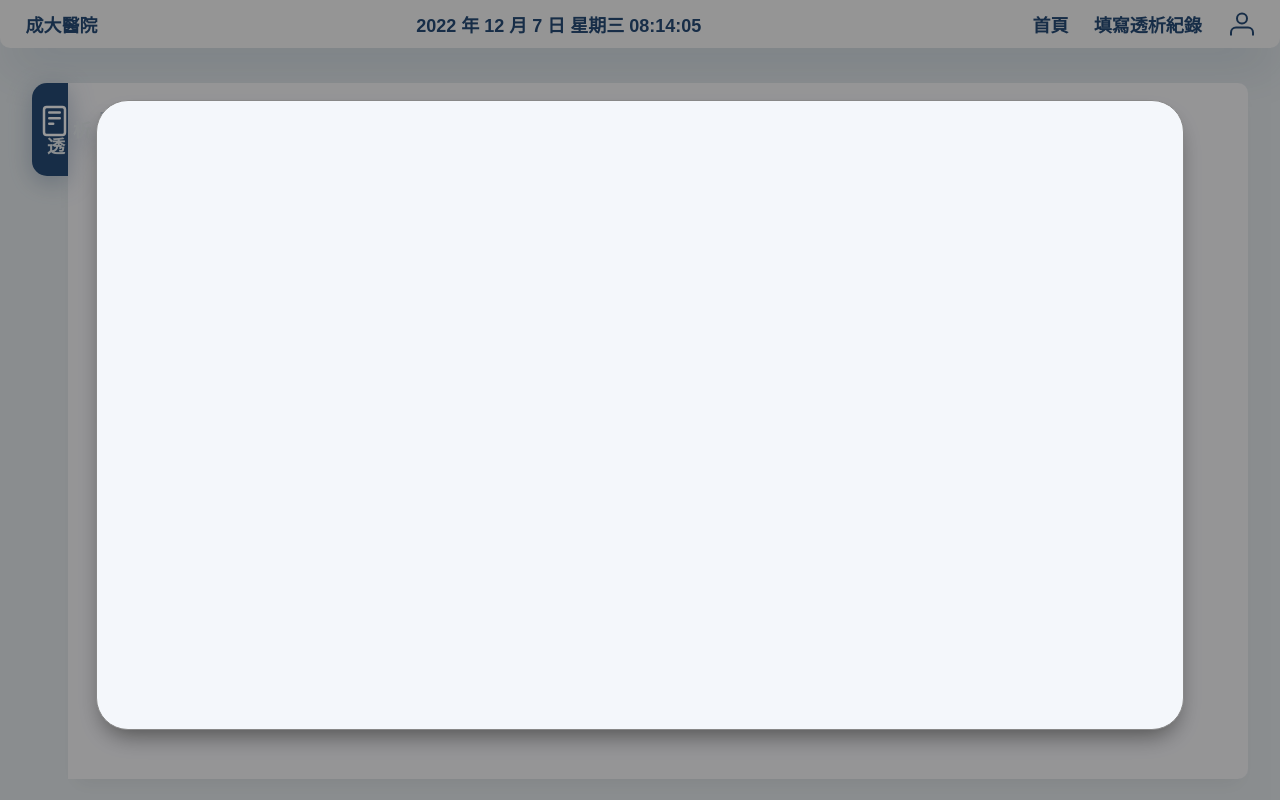
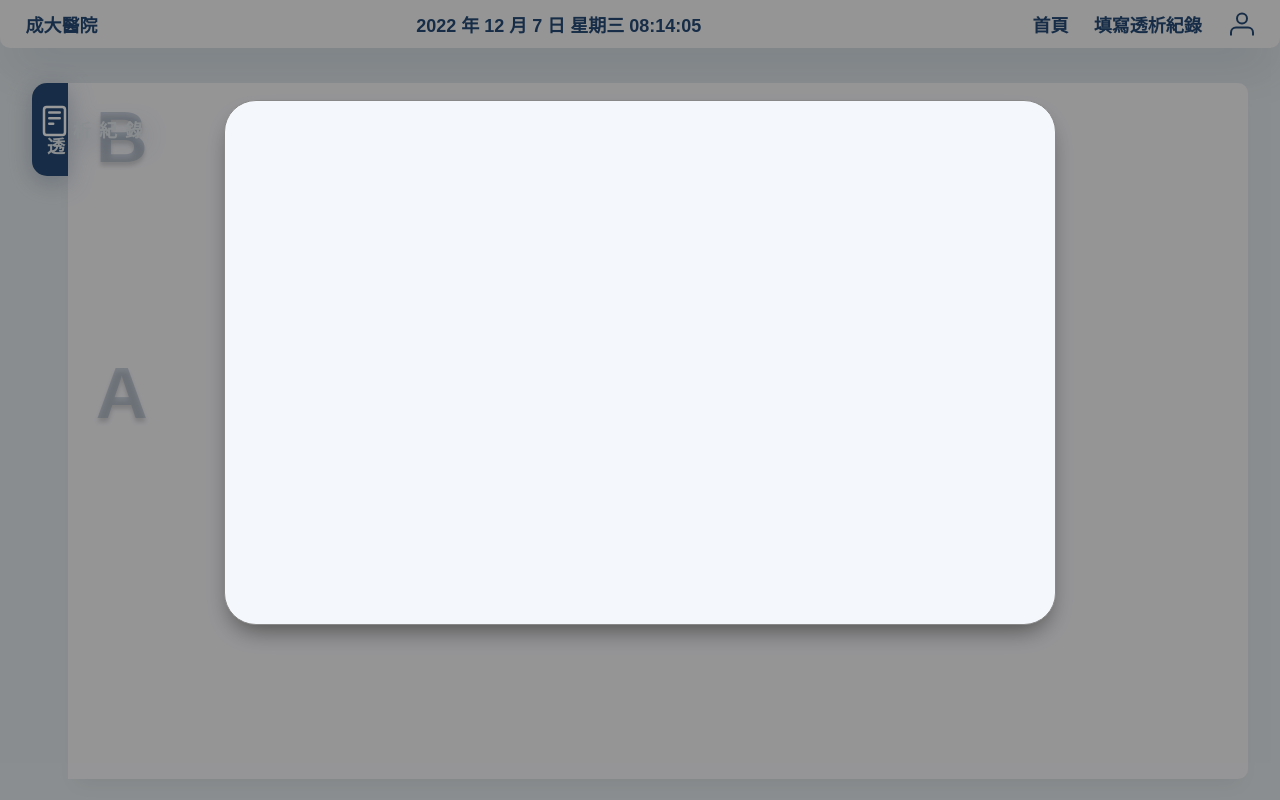
Before and after one commit to Azure0413-project/IDH, a Django app: template interface/templates/feedback.html in a window 1280 px wide. Run offline with Django 3.2, Linux system fonts and the light colour scheme; the template is opened without the code that fills it, so the values that code supplies are empty.

Commit message:
[Feature]Add lineplot_idh

```diff
--- a/interface/templates/feedback.html
+++ b/interface/templates/feedback.html
@@ -163,7 +163,7 @@
 {% else %}
 <div id="modal" class="modal">
   <!-- Modal content -->
-  <div class="modal-content">
+  <div class="modal-idh">
     <div class="modal-feedback">
       <div id="patient">{{ setting.bed }}  {{ id.p_name }}</div>
       <div class="idh-linechart" id="linechart"></div>
@@ -275,7 +275,6 @@
         let IDH = [];
         for(let i = 0; i < chart.length; i++) {
           if(chart[i].SBP != null && chart[i].SBP <= 90) {
-            console.log(chart[i].SBP)
             IDH.push({
               "timestamp": chart[i].timestamp,
               "SBP": chart[i].SBP
@@ -288,6 +287,7 @@
             })
           }
         }
+        {% comment %} document.getElementById('linechart') {% endcomment %}
       </script>
     </div>
   </div>
--- a/static/css/modal.css
+++ b/static/css/modal.css
@@ -41,16 +41,6 @@
 .modal div, .modal li {
     color: #4A5563;
     font-weight: 600;
-}
-
-.modal-feedback {
-    position: relative;
-    display: flex;
-    padding: 1em;
-    width: 100%;
-    height: 100%;
-    flex-direction: column;
-    align-items: center;
 }
 
 .modal-left {
@@ -333,7 +323,25 @@ td {
     border: 1px solid #999999;
 }
 
+.modal-idh {
+    background-color: #f4f7fb;
+    margin: auto;
+    border: 1px solid #888;
+    border-radius: 2rem;
+    box-shadow: 0px 12px 24px -8px rgba(0, 0, 0, 0.5);
+    width: 65%;
+    height: 75%;
+}
+
+.modal-feedback {
+    display: flex;
+    flex-direction: column;
+    align-items: center;
+    width: 100%;
+    height: 100%;
+    padding: 4em;
+}
+
 .idh-linechart {
-    margin-top: 10em;
-    height: 100%;
+    margin-top: 5em;
 }
```
